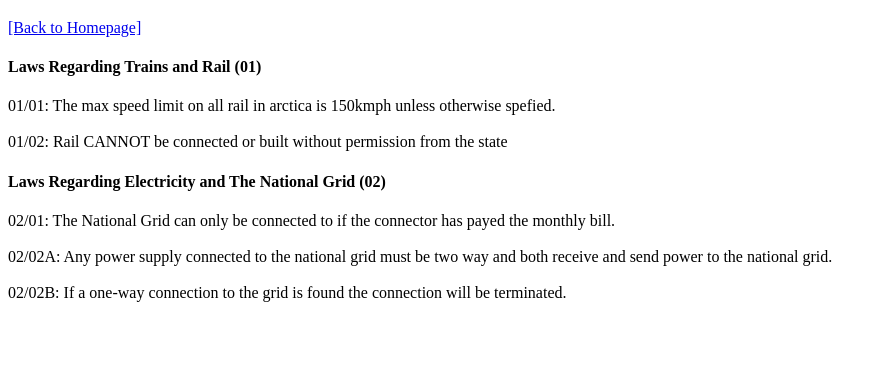
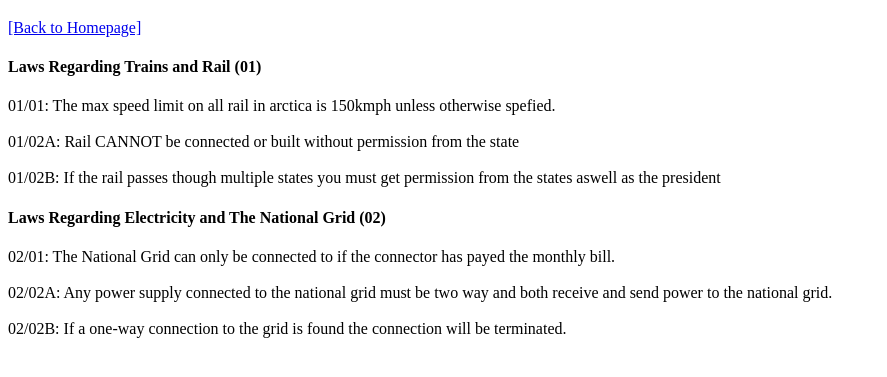
Before and after one commit to ArcticaOfficial/arcticaofficial.github.io, a plain HTML site: page law.html in a window 1280 px wide. Shown: the part 61-438 px from the top of the page, without its empty margins (0-887 px from the left). Drawn offline with Linux system fonts and the light colour scheme.

Commit message:
Add Law 01/02A and B

```diff
--- a/law.html
+++ b/law.html
@@ -8,7 +8,8 @@
       <p><a href="index.html">[Back to Homepage]</a></p>
       <h4>Laws Regarding Trains and Rail (01)</h4>
       <p>01/01: The max speed limit on all rail in arctica is 150kmph unless otherwise spefied.<br><br>
-      	01/02: Rail CANNOT be connected or built without permission from the state
+      	01/02A: Rail CANNOT be connected or built without permission from the state<br><br>
+		01/02B: If the rail passes though multiple states you must get permission from the states aswell as the president
       	</p>
       	<h4>Laws Regarding Electricity and The National Grid (02)</h4>
       	<p>
```
